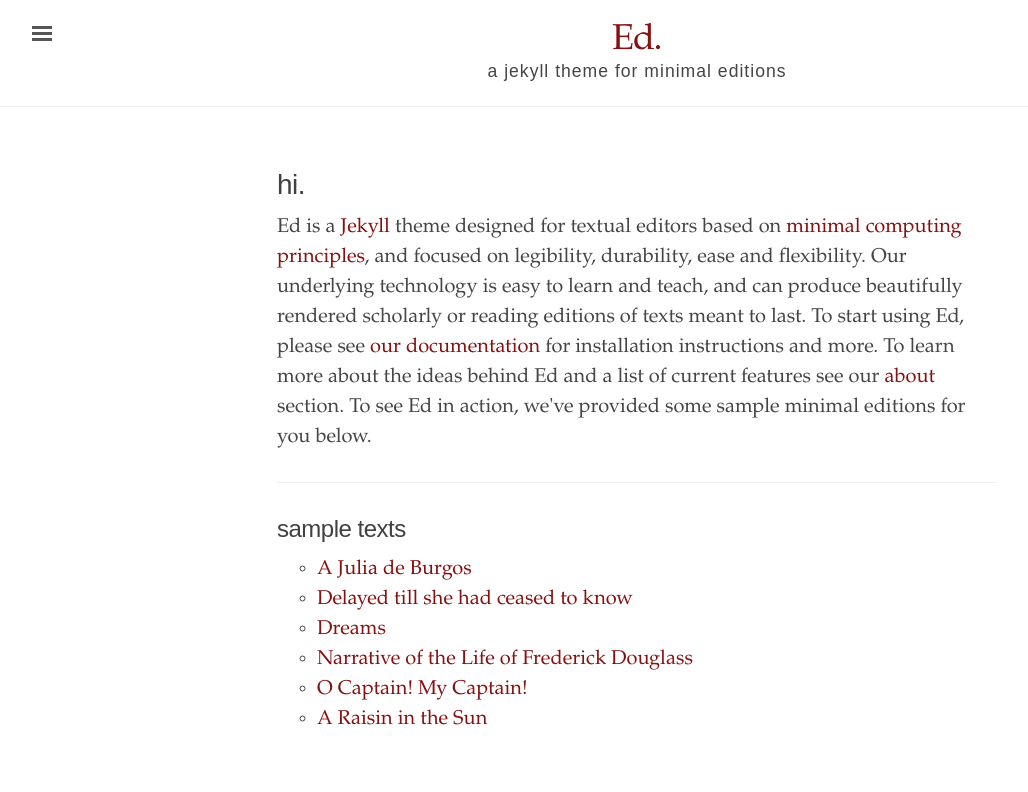
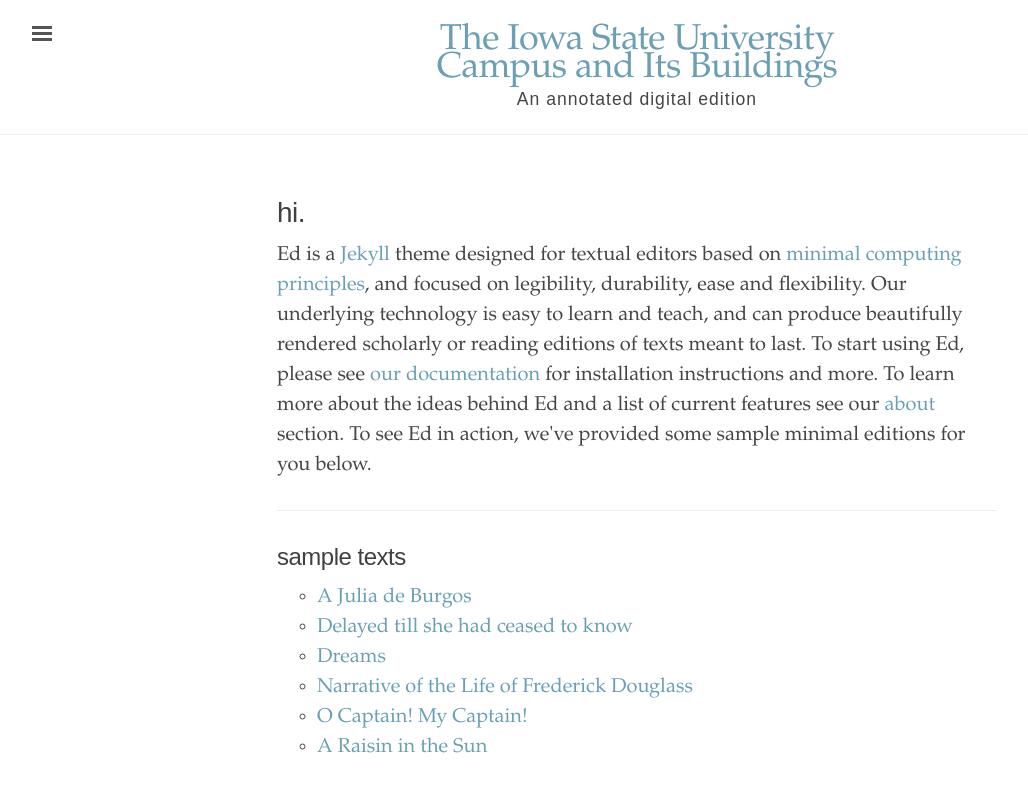
Before and after one commit to emanderson811/day-edition, a Jekyll site: the page built from index.html, in a window 1280 px wide. Shown: the top 792 px of the page, without its empty margins (3-1031 px from the left). Built offline with Jekyll 4.4.1, drawn with Linux system fonts in a browser that asks for light colours.

Commit message:
update config

```diff
--- a/_config.yml
+++ b/_config.yml
@@ -1,20 +1,20 @@
 # Built with Jekyll 3.6.0
 
 # Setup
-title:               Ed.
-tagline:             'a jekyll theme for minimal editions'
-description:         'Ed is a Jekyll theme designed for textual editors based on minimal computing principles, and focused on legibility and flexibility.'
+title:               The Iowa State University Campus and Its Buildings
+tagline:             'An annotated digital edition'
+description:         "An annotated digital edition of H. Summerfield Day's 1980 publication, The Iowa State University Campus and Its Buildings,"
 url:                 'http://minicomp.github.io'
 baseurl:             '/ed'
 
 # About/contact
 author:
-  name:              Alex Gil
-  url:               https://twitter.com/elotroalex
-  email:             colibri.alex@gmail.com
+  name:
+  url:
+  email:
 
 # Color scheme. Options: red, orange, magenta, cyan, blue, brown
-color-scheme:
+color-scheme: blue
 
 # Permalinks
 permalink: pretty
```
